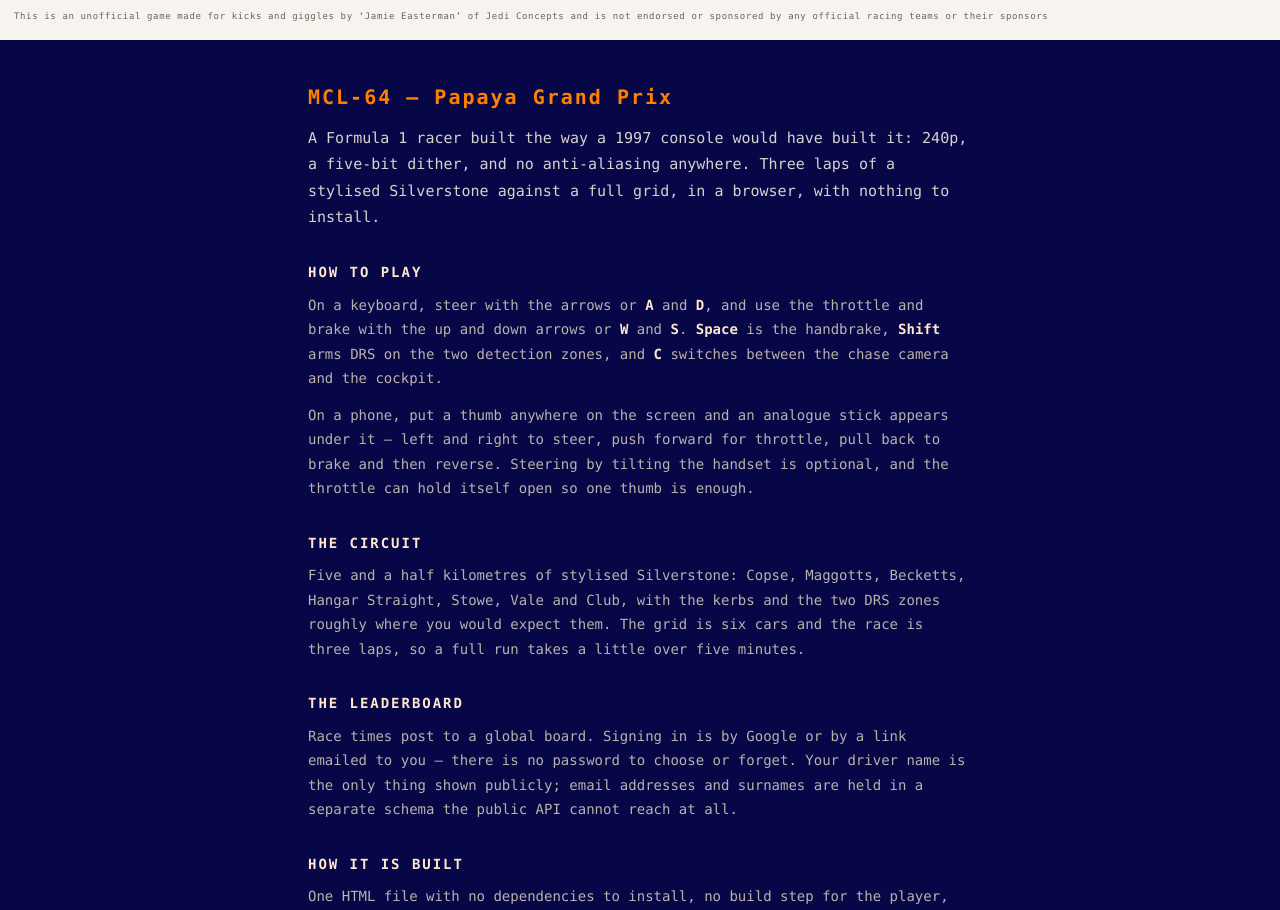
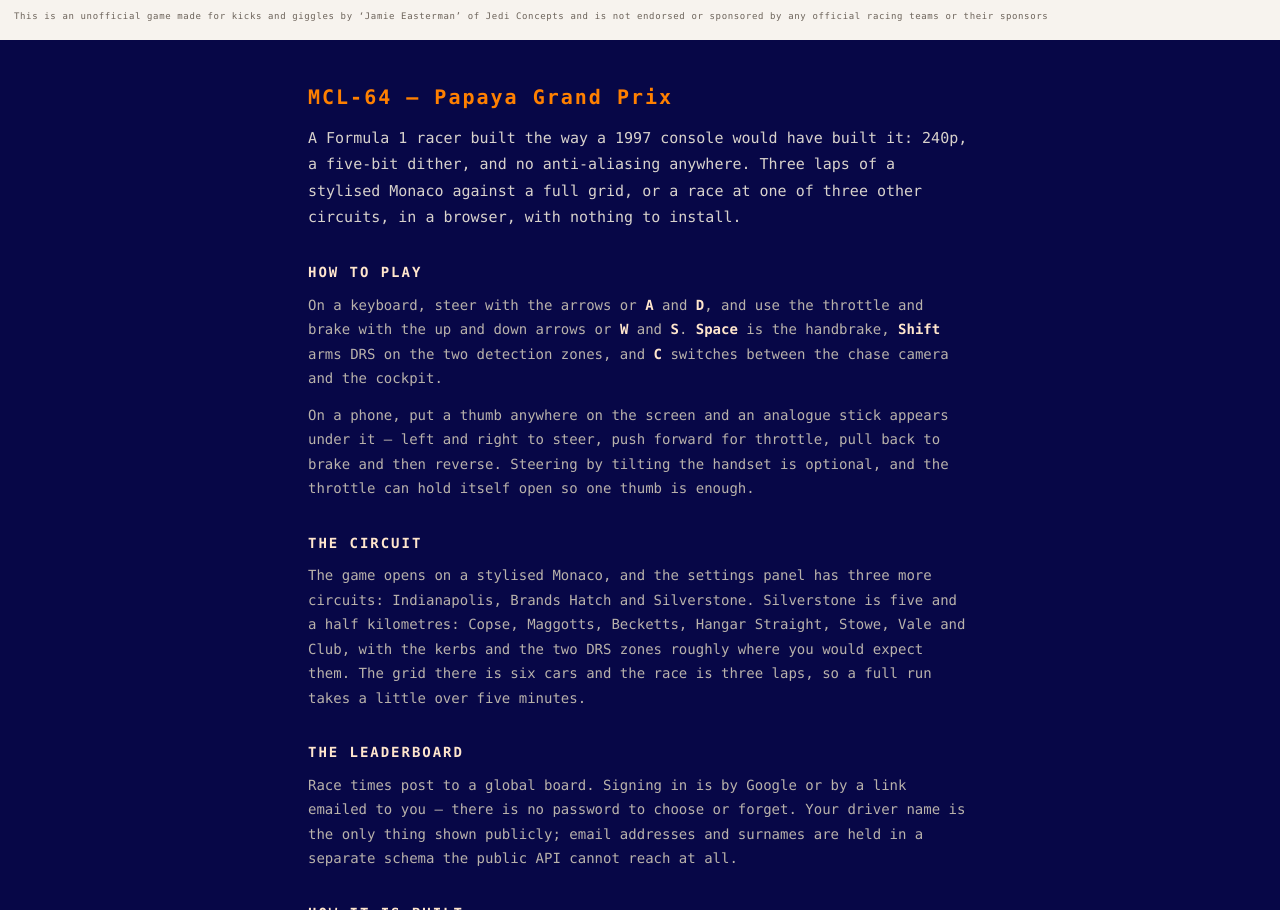
Before and after one commit to JediConcepts/J1-racing, a website: page src/index.template.html in a window 1280 px wide. Shown: the part 760-1670 px from the top of the page. Drawn offline with Linux system fonts and the light colour scheme.

Commit message:
Stop the page describing itself as Silverstone only
The text under the game, written for people who scroll past it and for
search engines, still described a game with one circuit: three laps of a
stylised Silverstone. There are four, and since 24 Nov 2026 the game
opens on Monaco.

The lede now says three laps of a stylised Monaco, or a race at one of
three other circuits. The paragraph on the circuit says where the game
opens and names the other three, and keeps what it said of Silverstone
as a description of Silverstone: its length, its corners, its grid of
six and its three laps.

The meta description and the share text come from SITE.description in
build.js, not from the template, and said the same thing. They change
the same way.

```diff
--- a/build.js
+++ b/build.js
@@ -198,7 +198,8 @@ const SITE = {
   publisher: 'Jedi Concepts',
   description:
     'A Formula 1 racer built the way a 1997 console would have built it: 240p, a ' +
-    'five-bit dither, three laps of a stylised Silverstone against a full grid. ' +
+    'five-bit dither, three laps of a stylised Monaco against a full grid, and three ' +
+    'more circuits. ' +
     'Plays in a browser, on desktop or phone, with a global leaderboard.'
 };
 
--- a/src/index.template.html
+++ b/src/index.template.html
@@ -1276,7 +1276,8 @@
     <p class="lede">
       A Formula 1 racer built the way a 1997 console would have built it: 240p,
       a five&#8209;bit dither, and no anti&#8209;aliasing anywhere. Three laps of a
-      stylised Silverstone against a full grid, in a browser, with nothing to install.
+      stylised Monaco against a full grid, or a race at one of three other circuits,
+      in a browser, with nothing to install.
     </p>
   </section>
 
@@ -1299,9 +1300,11 @@
   <section>
     <h2>The circuit</h2>
     <p>
-      Five and a half kilometres of stylised Silverstone: Copse, Maggotts, Becketts,
+      The game opens on a stylised Monaco, and the settings panel has three more
+      circuits: Indianapolis, Brands Hatch and Silverstone. Silverstone is five and
+      a half kilometres: Copse, Maggotts, Becketts,
       Hangar Straight, Stowe, Vale and Club, with the kerbs and the two DRS zones
-      roughly where you would expect them. The grid is six cars and the race is
+      roughly where you would expect them. The grid there is six cars and the race is
       three laps, so a full run takes a little over five minutes.
     </p>
   </section>
```
